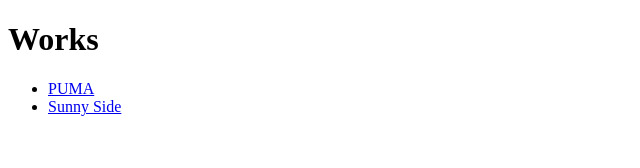
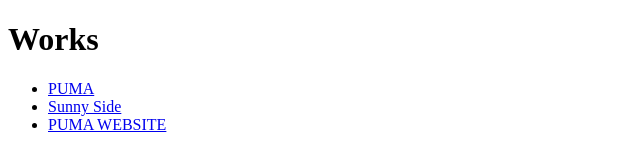
Before and after one commit to felixmathew03/htmln, a plain HTML site: page index.html in a window 1280 px wide. Shown: the whole page, without its empty margins (0-640 px from the left). Drawn offline with Linux system fonts and the light colour scheme.

Commit message:
New works

```diff
--- a/index.html
+++ b/index.html
@@ -11,6 +11,7 @@
     <ul>
         <li><a href="https://felixmathew03.github.io/htmln/puma.html">PUMA</a></li>
         <li><a href="https://felixmathew03.github.io/htmln/sunny.html">Sunny Side</a></li>
+        <li><a href="https://felixmathew03.github.io/htmln/puma2.html">PUMA WEBSITE</a></li>
     </ul>
 </body>
 </html>
```
